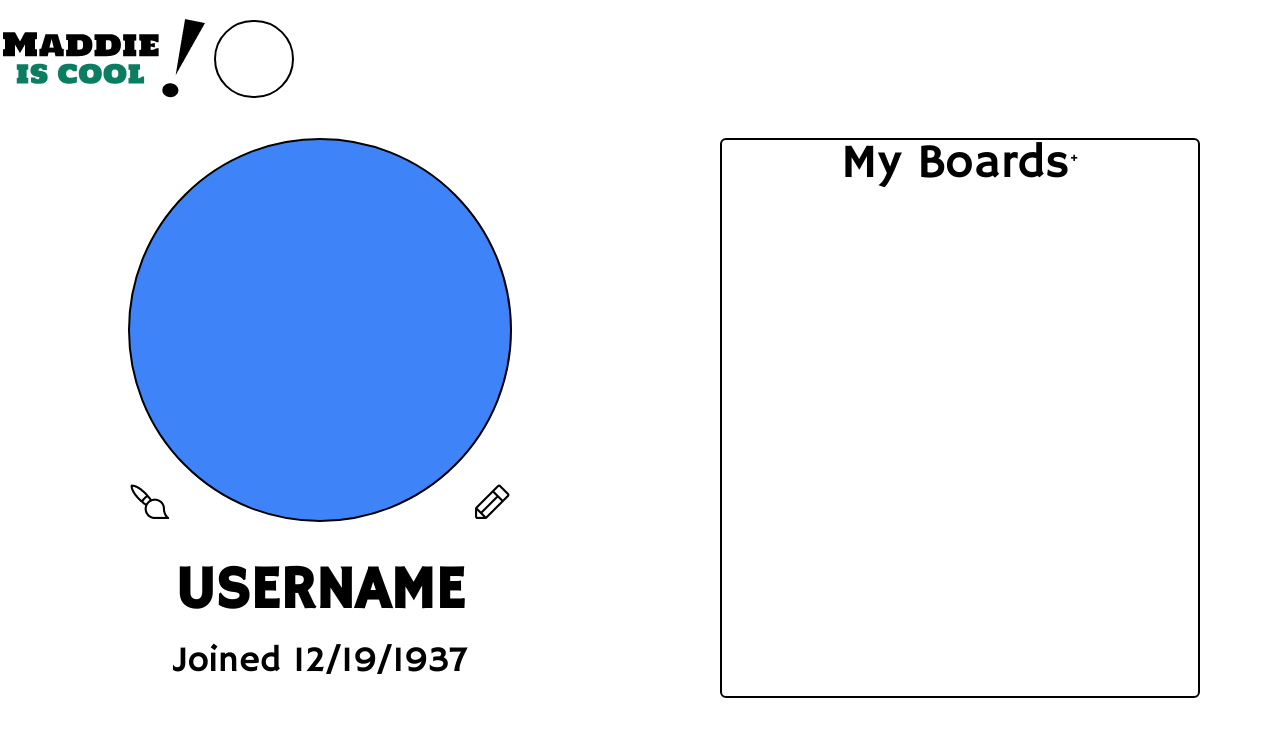
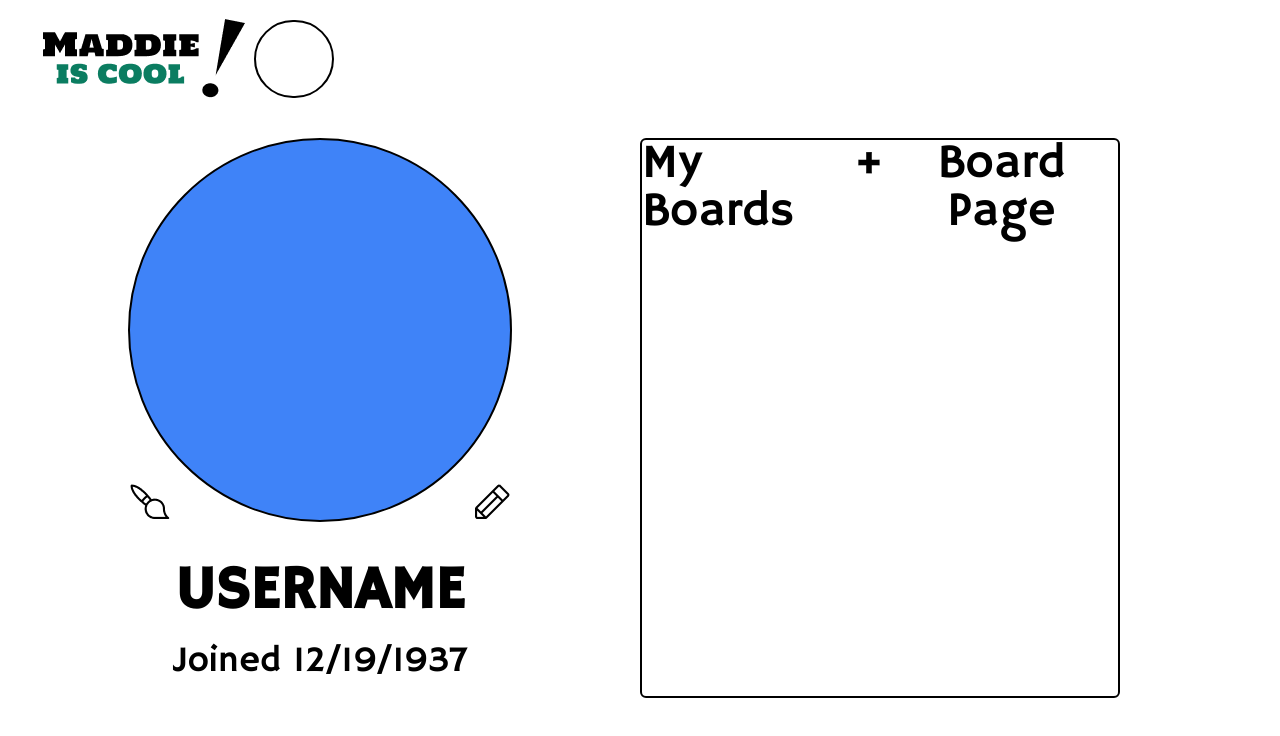
Before and after one commit to 1105-Foo-Aiden/maddieiscool, a Next.js app: page /Dashboard in a window 1280 px wide. Shown: the top 736 px of the page. Built offline with nearby package versions, Linux system fonts and the light colour scheme.

Commit message:
Board Page set up + navigation through Navbar

```diff
--- a/src/Components/NavbarComponent/page.tsx
+++ b/src/Components/NavbarComponent/page.tsx
@@ -1,15 +1,18 @@
 "use client";
+
+import { Dropdown } from "flowbite-react";
+import { useRouter } from "next/navigation";
 import React from "react";
 import Logo from "@/Assets/Logo.png";
-import { Dropdown } from "flowbite-react";
-import SignOut from "@/Assets/SignOut.png"
+import SignOut from "@/Assets/SignOut.png";
 
 export default function NavbarComponent() {
+  const router = useRouter();
   return (
     <div className="bg-gradient-to-r from-[#AEE6D9] to-[#3EBE9F] min-h-28 flex justify-between">
       <img src={Logo.src} alt="Logo" className="ml-10 h-1/2"/>
       <Dropdown label=" " renderTrigger={() => <span className="mt-5 mr-5 w-20 h-20 border-solid border-2 border-black bg-blue-700 rounded-full"></span>} className="flex text-center w-fit border-solid border-2 rounded-md border-black">
-        <Dropdown.Item className="text-black text-2xl flex text-center">
+        <Dropdown.Item className="text-black text-2xl flex text-center"onClick={() => router.push("/Dashboard")}>
           Profile
         </Dropdown.Item>
         <Dropdown.Item className="text-green-400 text-2xl flex text-center">
--- /dev/null
+++ b/src/app/BoardPage/page.tsx
@@ -0,0 +1,12 @@
+"use client";
+import NavbarComponent from "@/Components/NavbarComponent/page";
+import React from "react";
+
+export default function () {
+  return (
+    <>
+      <NavbarComponent />
+      <div className="text-3xl hammersmith container ml-10 mt-20">Board Title</div>
+    </>
+  );
+}
--- a/src/app/Dashboard/page.tsx
+++ b/src/app/Dashboard/page.tsx
@@ -1,12 +1,16 @@
 "use client";
+
 import React, { useState } from "react";
 import NavbarComponent from "@/Components/NavbarComponent/page";
 import Paintbrush from "@/Assets/Paintbrush.png";
 import Pencil from "@/Assets/pencil.png";
 import { Button, Modal, Popover } from "flowbite-react";
+import { useRouter } from "next/navigation";
+
 
 export default function Dashboard() {
   const [OpenModal, setOpenModal] = useState(false);
+  const router = useRouter();
 
   const content = (
     <div className="w-48 text-sm text-white text-center">
@@ -46,12 +50,14 @@ export default function Dashboard() {
             <div className="text-center text-4xl mt-5">Joined 12/19/1937</div>
           </div>
         </div>
-        <div className="flex justify-center">
+        <div>
           <div className="flex justify-center border-solid border-black border-2 rounded-md h-2/3 w-[75%] mt-10">
             <div className="flex text-5xl items-top justify-center hammersmith">
               <p>My Boards</p>
               <div>
-              <Button onClick={() => setOpenModal(true)} className="text-black text-5xl">+</Button>
+                <button onClick={() => setOpenModal(true)} className="text-black text-5xl">+</button>
+                <div className="container">
+
                 <Modal show={OpenModal} onClose={() => setOpenModal(false)}>
                   <Modal.Header className="text-white">
                   </Modal.Header>
@@ -64,11 +70,15 @@ export default function Dashboard() {
                         <input type="text" placeholder="Enter Code Here" className="rounded-lg text-center text-blue-500"/>
                         <br />
                         <br />
-                      <Button type="button" className="bg-emerald-700 text-white w-20 flex justify-center">Create</Button>
+                      <Button type="button" className="bg-emerald-600 text-white w-20 flex justify-center">Create</Button>
                       </div>
                     </div>
                   </Modal.Body>
                 </Modal>
+                </div>
+              </div>
+              <div>
+                <button onClick={() => router.push("/BoardPage")}>Board Page</button>
               </div>
             </div>
           </div>
```
